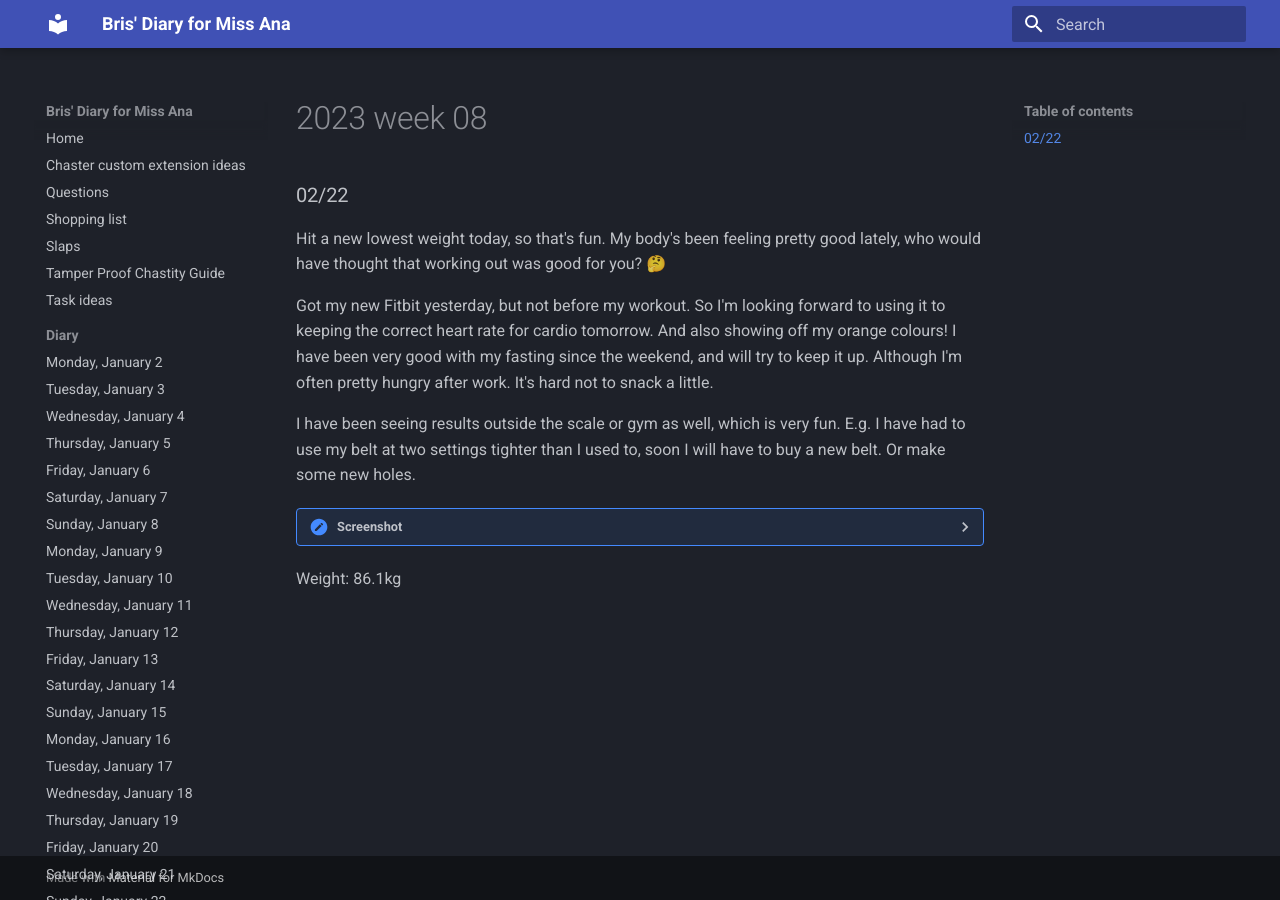
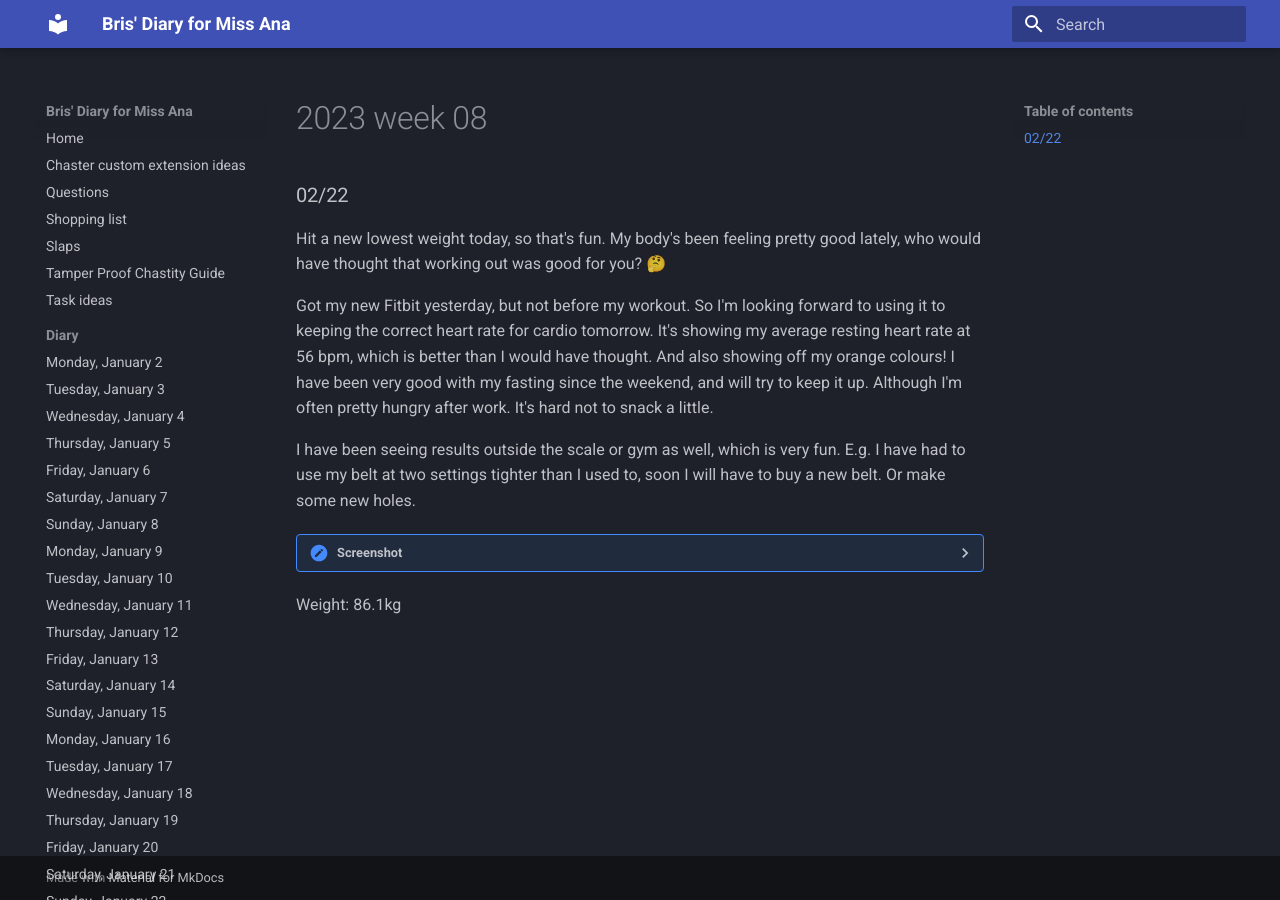
Before and after one commit to bris00/DFMA, an MkDocs documentation site: the page built from diary/Fitness Reports/2023 - week 08.md, in a window 1280 px wide. Built offline with MkDocs 1.6.1 and Material for MkDocs 9.7.7, drawn with Linux system fonts in a browser that asks for light colours.

Commit message:
vault backup: 2023-02-22 21:49:26
Affected files:
diary/Fitness Reports/2023 - week 08.md

```diff
--- a/diary/Fitness Reports/2023 - week 08.md
+++ b/diary/Fitness Reports/2023 - week 08.md
@@ -1,7 +1,7 @@
 ### 02/22
 Hit a new lowest weight today, so that's fun. My body's been feeling pretty good lately, who would have thought that working out was good for you? 🤔
 
-Got my new Fitbit yesterday, but not before my workout. So I'm looking forward to using it to keeping the correct heart rate for cardio tomorrow. And also showing off my orange colours! I have been very good with my fasting since the weekend, and will try to keep it up. Although I'm often pretty hungry after work. It's hard not to snack a little.
+Got my new Fitbit yesterday, but not before my workout. So I'm looking forward to using it to keeping the correct heart rate for cardio tomorrow. It's showing my average resting heart rate at 56 bpm, which is better than I would have thought. And also showing off my orange colours! I have been very good with my fasting since the weekend, and will try to keep it up. Although I'm often pretty hungry after work. It's hard not to snack a little.
 
 I have been seeing results outside the scale or gym as well, which is very fun. E.g. I have had to use my belt at two settings tighter than I used to, soon I will have to buy a new belt. Or make some new holes.
 
```
